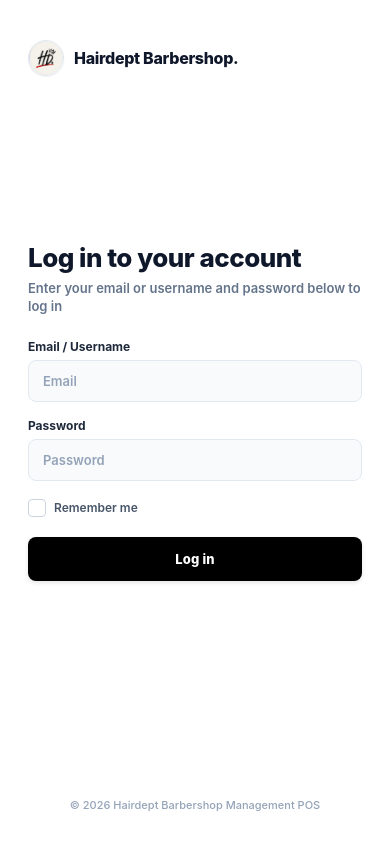
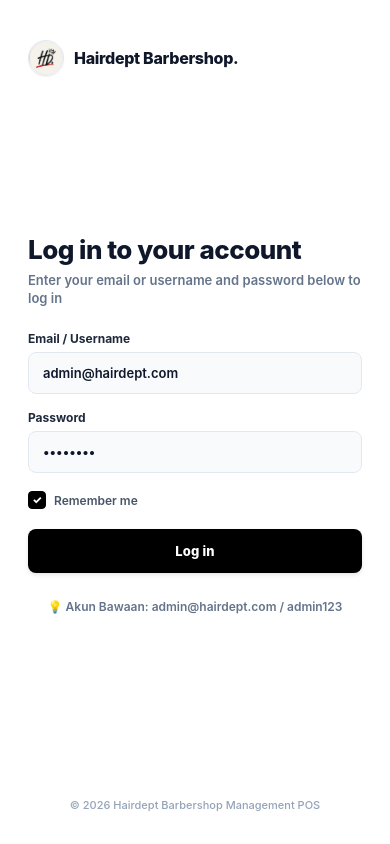
Before and after one commit to DanindraIrvanto2/barbershopMobileApp, a React Native app: screen /Login in a window 390 px wide. Built offline with nearby package versions, Linux system fonts and the light colour scheme.

Commit message:
fix: align default admin credentials with backend database seed

```diff
--- a/src/screens/LoginScreen.tsx
+++ b/src/screens/LoginScreen.tsx
@@ -18,35 +18,51 @@ import { authService } from '../services/authService';
 
 export default function LoginScreen() {
   const { user, login, logout } = useAuth();
-  const [email, setEmail] = useState('');
-  const [password, setPassword] = useState('');
-  const [rememberMe, setRememberMe] = useState(false);
+  const [email, setEmail] = useState('admin@hairdept.com');
+  const [password, setPassword] = useState('admin123');
+  const [rememberMe, setRememberMe] = useState(true);
   const [loading, setLoading] = useState(false);
   const [errorMsg, setErrorMsg] = useState('');
 
   const handleLogin = async () => {
     setErrorMsg('');
-    if (!email.trim() || !password.trim()) {
+    const inputEmail = email.trim();
+    const inputPassword = password.trim();
+
+    if (!inputEmail || !inputPassword) {
       setErrorMsg('Email/Username dan Password wajib diisi');
       return;
     }
 
     setLoading(true);
     try {
-      const data = await authService.login(email.trim(), password.trim());
-      login(data.user || { id: 1, username: email, email, role: 'admin' });
+      // 1. Coba request ke API backend asli
+      const data = await authService.login(inputEmail, inputPassword);
+      login(data.user || { id: 1, username: inputEmail, email: inputEmail, role: 'admin' });
       Alert.alert('Login Berhasil', data.message || 'Selamat datang kembali!');
     } catch (err: any) {
       console.log('Login attempt error:', err?.message);
-      // Fallback demo jika server backend lokal sedang tidak terhubung
-      if (email.trim() === 'admin' || email.trim() === 'kasir@hairdept.com') {
+
+      // 2. Fallback jika server backend lokal belum dinyalakan atau kredensial default admin
+      const isDemoUser =
+        inputEmail === 'admin' ||
+        inputEmail === 'admin@hairdept.com' ||
+        inputEmail === 'kasir' ||
+        inputEmail === 'kasir@hairdept.com';
+
+      const isDemoPassword =
+        inputPassword === 'admin123' ||
+        inputPassword === 'password123' ||
+        inputPassword === 'admin';
+
+      if (isDemoUser && isDemoPassword) {
         login({
           id: 1,
-          username: email.trim(),
-          email: email.includes('@') ? email : `${email}@hairdept.com`,
+          username: inputEmail.includes('@') ? inputEmail.split('@')[0] : inputEmail,
+          email: inputEmail.includes('@') ? inputEmail : `${inputEmail}@hairdept.com`,
           role: 'admin',
         });
-        Alert.alert('Login Berhasil (Demo)', `Selamat datang kembali, ${email}!`);
+        Alert.alert('Login Berhasil', `Selamat datang kembali, ${inputEmail}!`);
       } else {
         const msg = err.response?.data?.error || 'Email/username atau password salah';
         setErrorMsg(msg);
@@ -58,14 +74,14 @@ export default function LoginScreen() {
 
   const handleLogout = () => {
     logout();
-    setEmail('');
-    setPassword('');
+    setEmail('admin@hairdept.com');
+    setPassword('admin123');
     setErrorMsg('');
   };
 
   const fillDemoAccount = () => {
-    setEmail('admin');
-    setPassword('password123');
+    setEmail('admin@hairdept.com');
+    setPassword('admin123');
     setErrorMsg('');
   };
 
@@ -173,7 +189,9 @@ export default function LoginScreen() {
                 onPress={fillDemoAccount}
                 activeOpacity={0.7}
               >
-
+                <Text style={styles.quickFillText}>
+                  💡 Akun Bawaan: admin@hairdept.com / admin123
+                </Text>
               </TouchableOpacity>
             </View>
           ) : (
```
Also changed, not shown: 1 other file (tests, documents, lock files or other folders).
